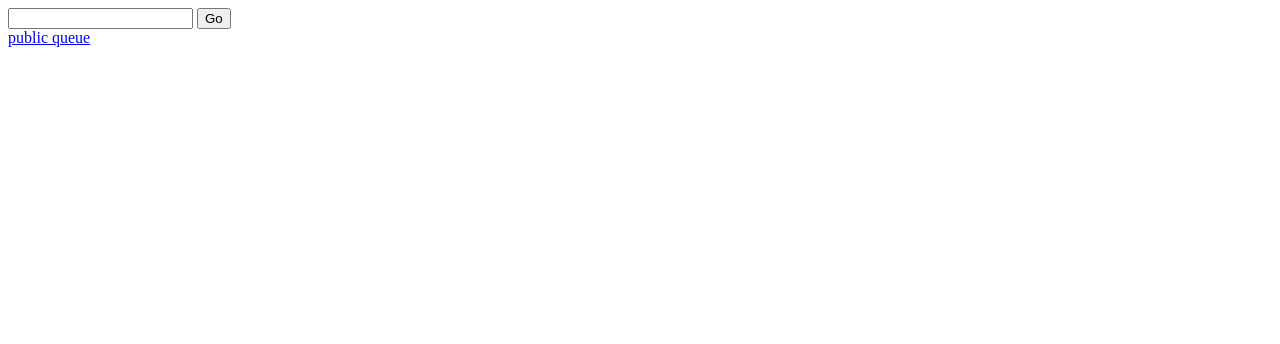
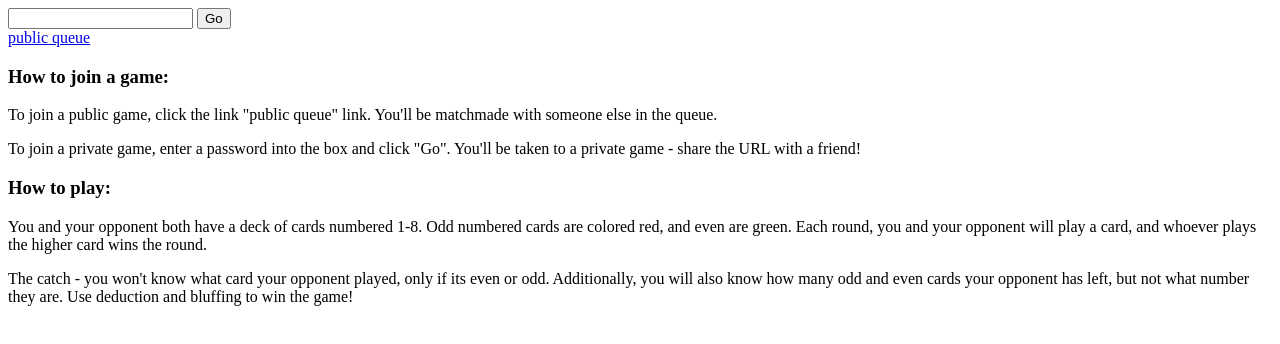
Before and after one commit to jameskelleher/jorgame-html, a website: page public/index.html in a window 1280 px wide. Drawn offline with Linux system fonts and the light colour scheme.

Commit message:
added some game desc text

```diff
--- a/public/index.html
+++ b/public/index.html
@@ -9,6 +9,28 @@
   <input id="gameName" type="text">
   <button onclick="buttonClick();">Go</button> <br>
   <a href="/public">public queue</a>
+
+  <h3>How to join a game:</h3>
+  <p>
+    To join a public game, click the link "public queue" link.
+    You'll be matchmade with someone else in the queue.
+  </p>
+  <p>
+    To join a private game, enter a password into the box and click "Go".
+    You'll be taken to a private game - share the URL with a friend!
+  </p>
+
+  <h3>How to play:</h3>
+  <p>
+    You and your opponent both have a deck of cards numbered 1-8.
+    Odd numbered cards are colored red, and even are green.
+    Each round, you and your opponent will play a card, and whoever plays the higher card wins the round.
+  </p>
+  <p>
+    The catch - you won't know what card your opponent played, only if its even or odd.
+    Additionally, you will also know how many odd and even cards your opponent has left, but not what number they are.
+    Use deduction and bluffing to win the game!
+  </p>
 </body>
 
 <script>
```
Also changed, not shown: public/game.html (+1 -18 lines).
